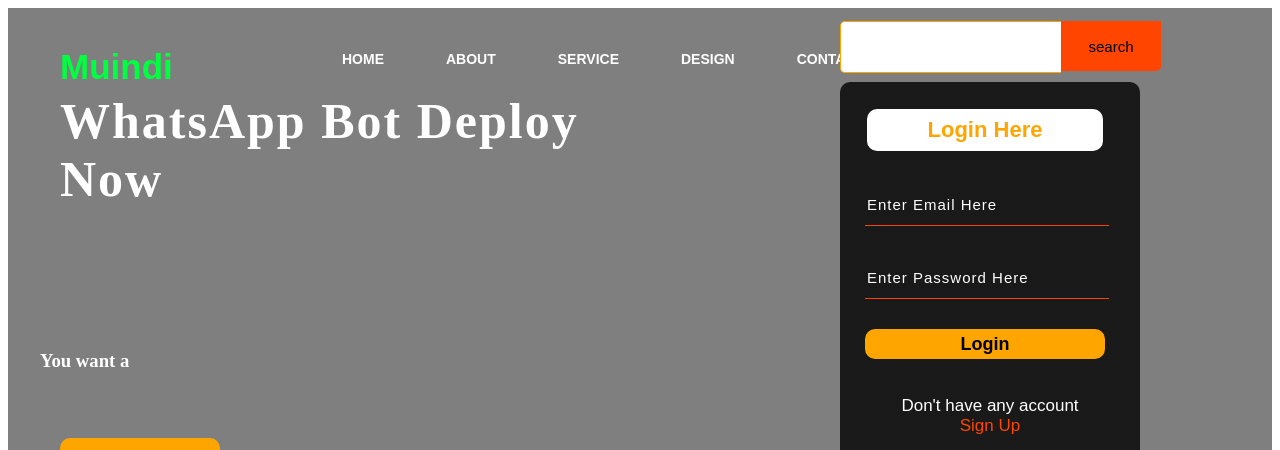
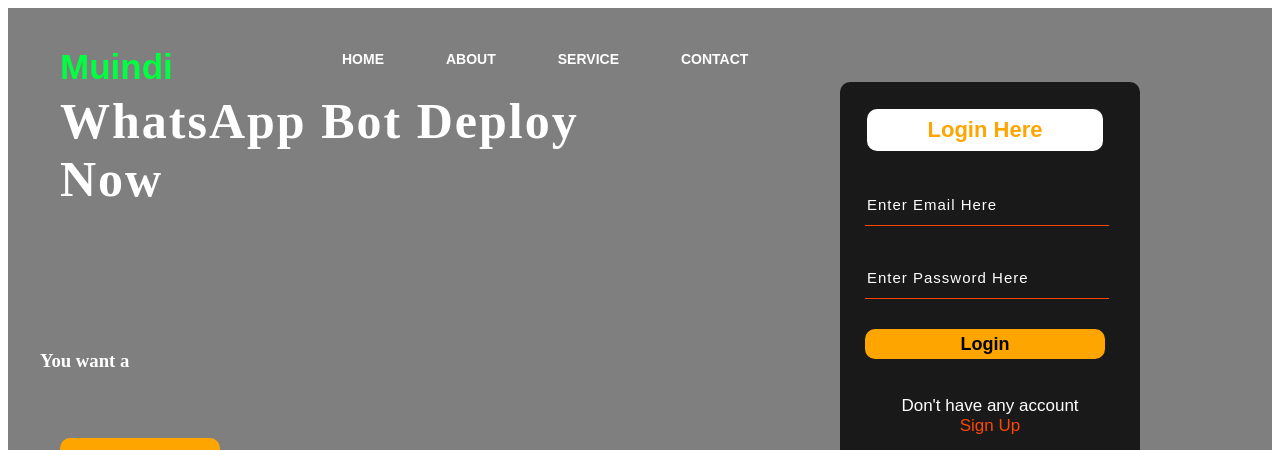
Before and after one commit to levantermd/levantermd.github.io, a plain HTML site: page index.html in a window 1280 px wide. Shown: the top 450 px of the page. Drawn offline with nearby package versions, Linux system fonts and the light colour scheme.

Commit message:
Update index.html

```diff
--- a/index.html
+++ b/index.html
@@ -17,14 +17,8 @@
                     <li><a href="#">HOME</a></li>
                     <li><a href="#">ABOUT</a></li>
                     <li><a href="#">SERVICE</a></li>
-                    <li><a href="#">DESIGN</a></li>
                     <li><a href="#">CONTACT</a></li>
                 </ul>
-            </div>
-
-            <div class="search">
-                <input class="srch" type="text" name="" placeholder="Type to text">
-                <button class="btn">search</button>
             </div>
         </div>
         <div class="content">
```
